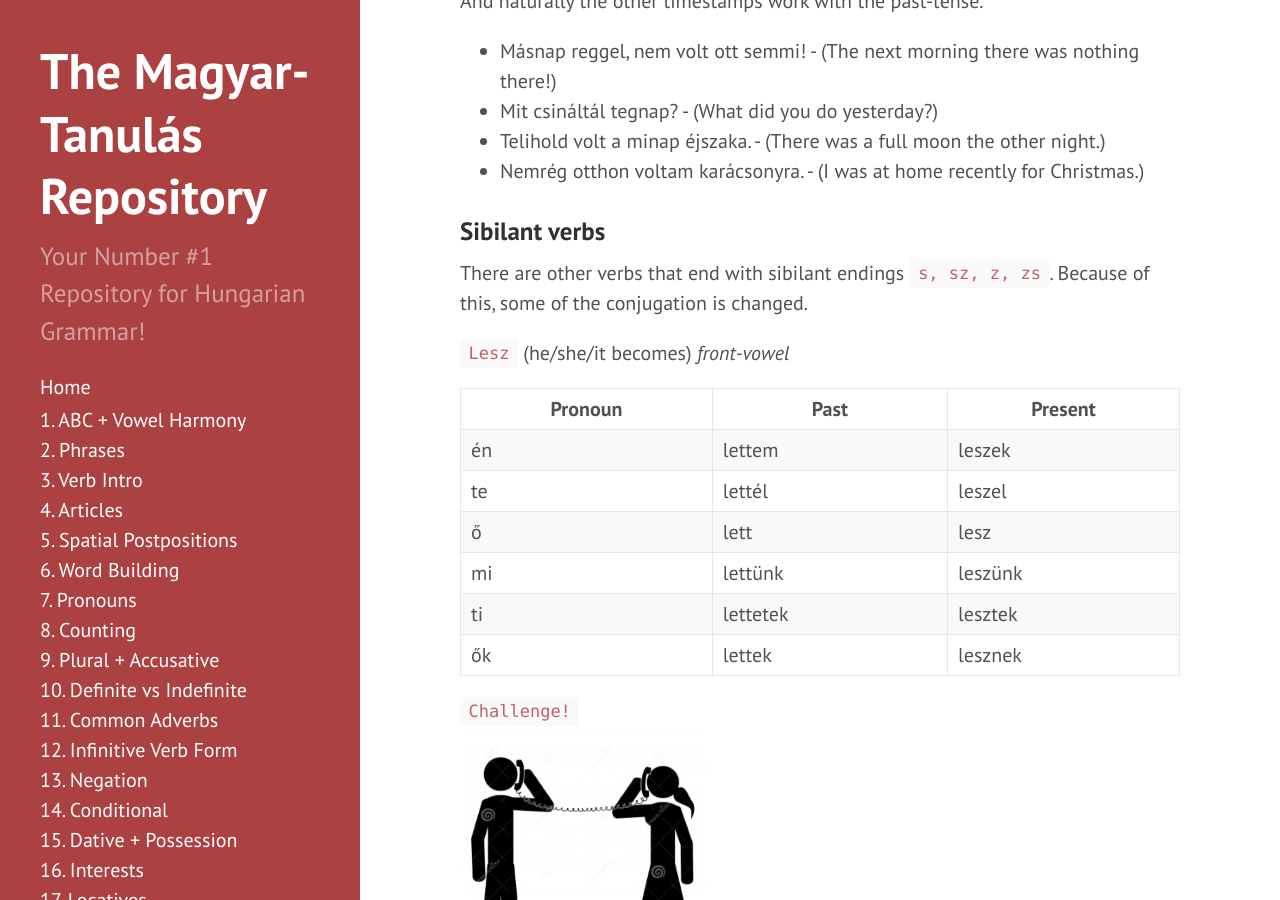
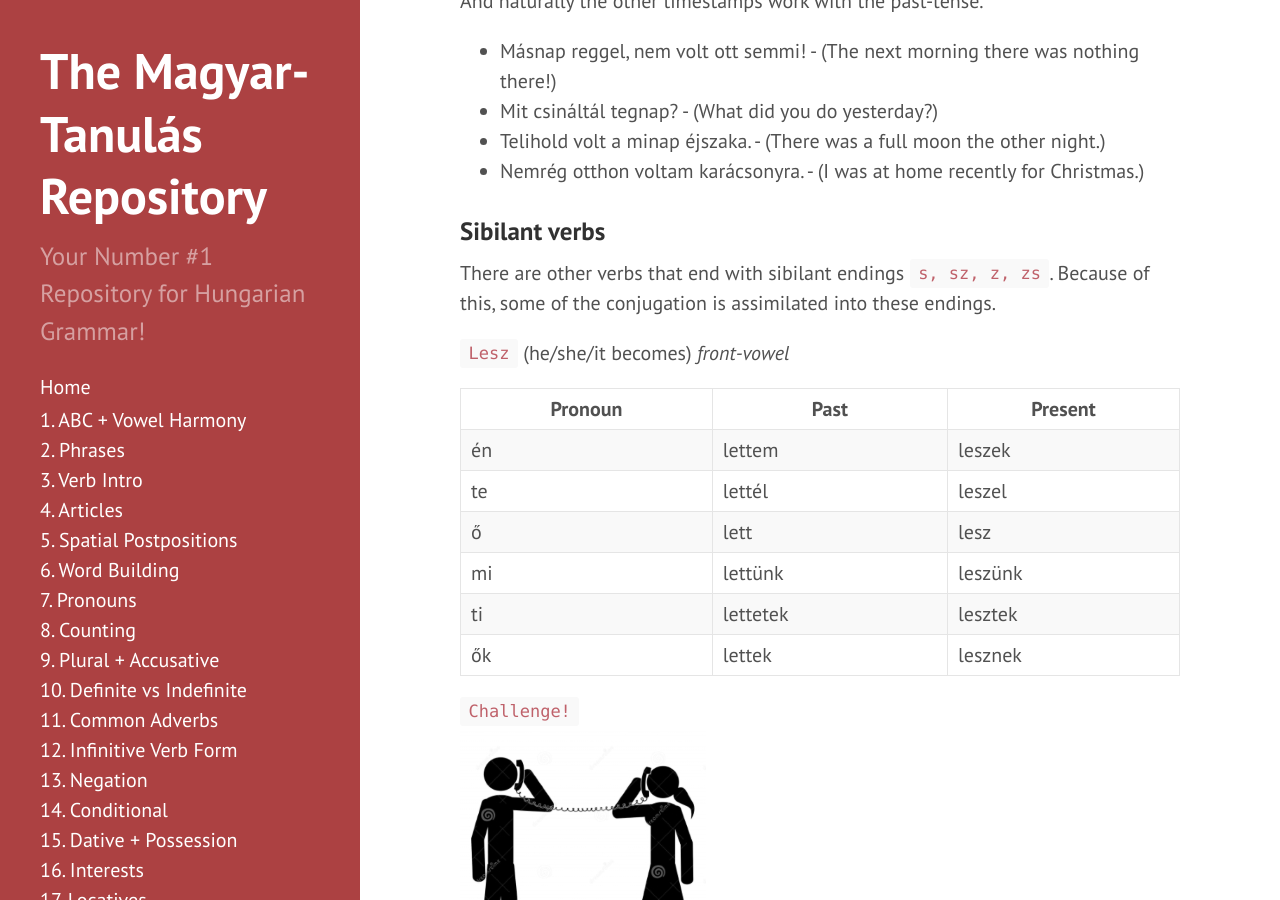
Before and after one commit to Magyartanulas/magyartanulas.github.io, a Jekyll site: the page built from verb_intro.md, in a window 1280 px wide and 900 px high, scrolled down 4269 px. Built offline with Jekyll 4.4.1, drawn with Linux system fonts in a browser that asks for light colours; comment, search, counter and statistics services are not loaded.

Commit message:
Update verb_intro.md

```diff
--- a/verb_intro.md
+++ b/verb_intro.md
@@ -120,7 +120,7 @@ And naturally the other timestamps work with the past-tense.
 
 ### Sibilant verbs
 
-There are other verbs that end with sibilant endings `s, sz, z, zs`. Because of this, some of the conjugation is changed.
+There are other verbs that end with sibilant endings `s, sz, z, zs`. Because of this, some of the conjugation is assimilated into these endings.
 
 `Lesz` (he/she/it becomes) *front-vowel*
 
```
